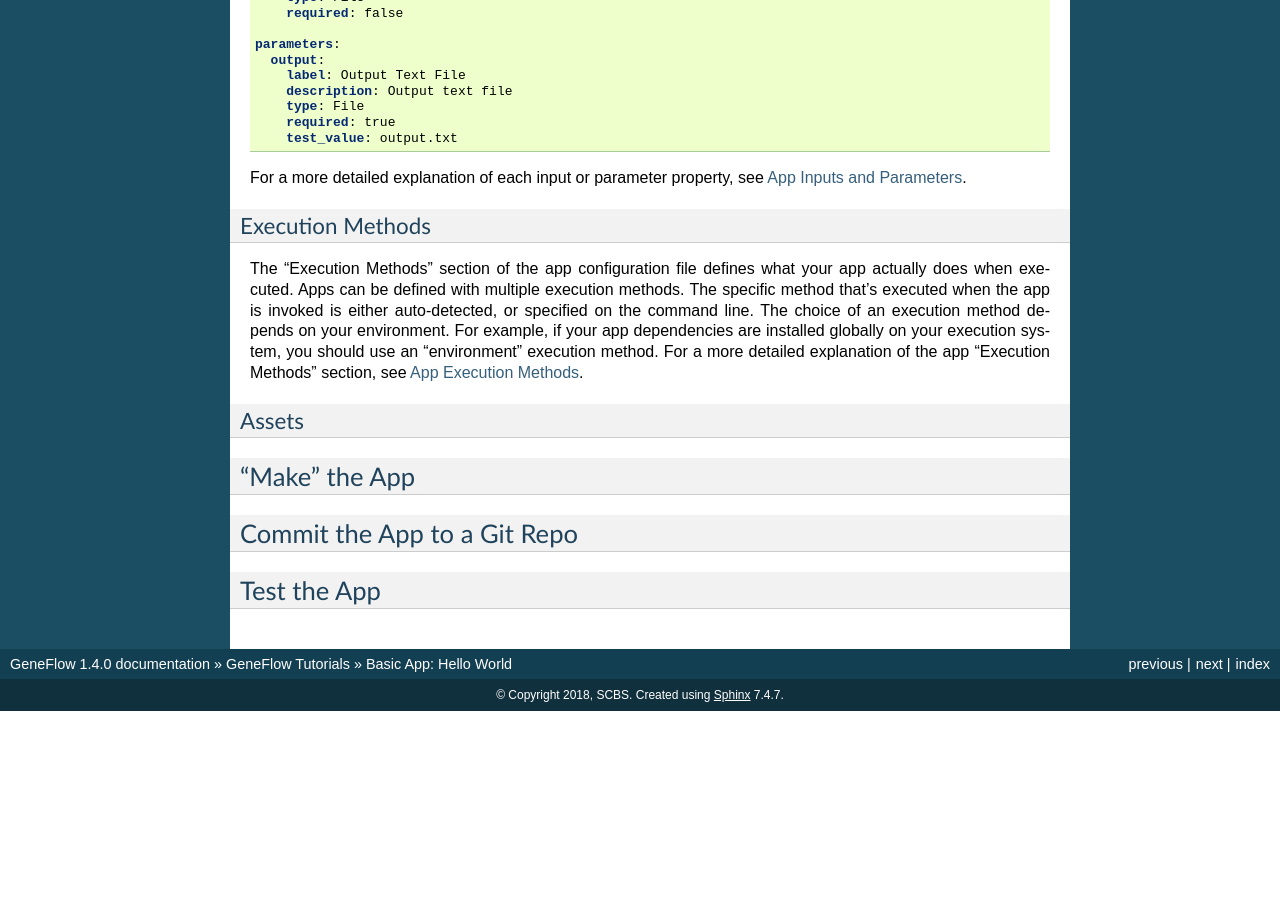
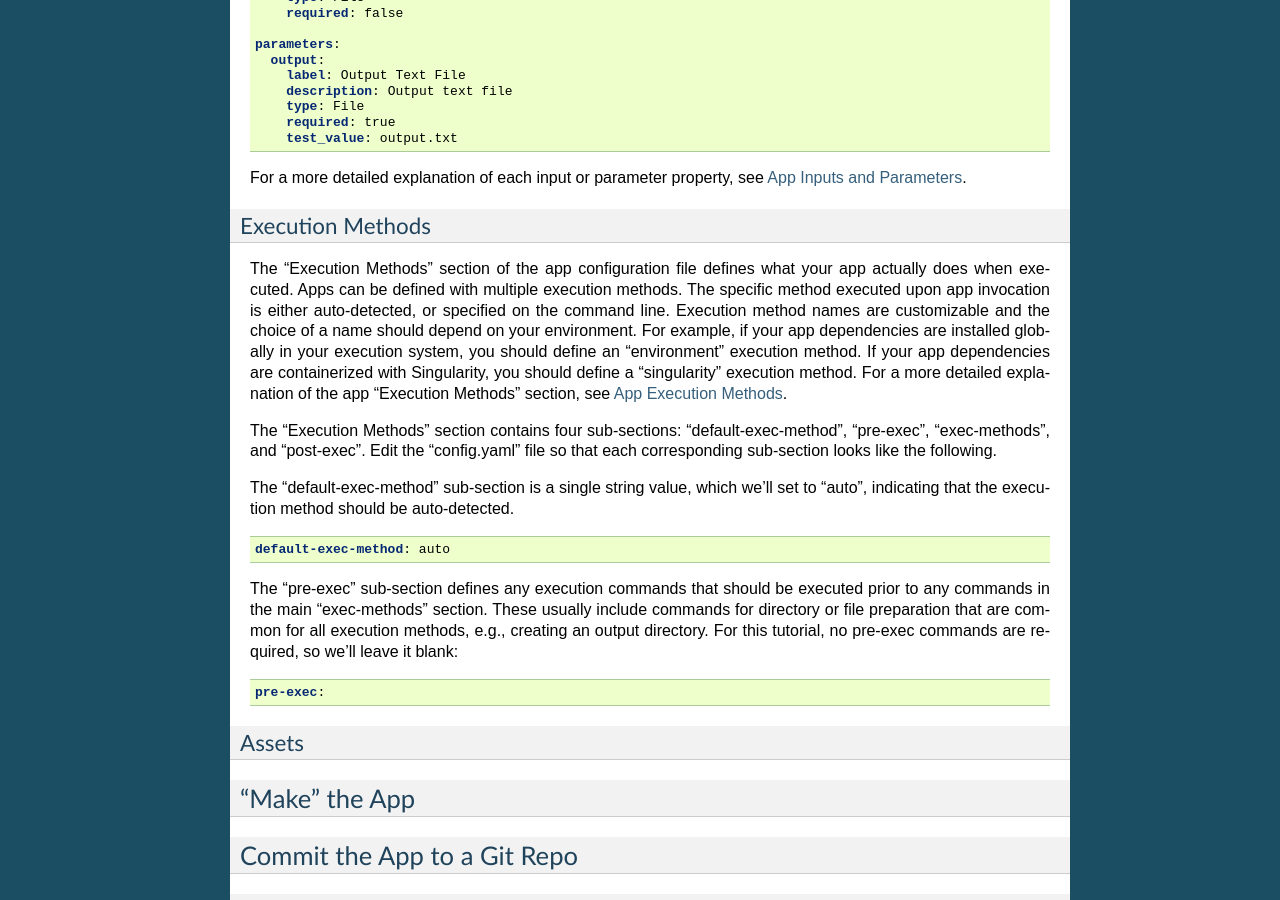
Before and after one commit to CDCgov/geneflow, a Sphinx documentation site: the page built from docs/chapters/tutorials/basic-app.rst, in a window 1280 px wide and 900 px high, scrolled down 3851 px. Built offline with Sphinx 7.4.7, drawn with Linux system fonts in a browser that asks for light colours; before the commit the page ends 4562 px from its top, so only the background shows below that.

Commit message:
update app exec section in basic app tutorial

```diff
--- a/docs/chapters/tutorials/basic-app.rst
+++ b/docs/chapters/tutorials/basic-app.rst
@@ -229,7 +229,23 @@ For a more detailed explanation of each input or parameter property, see :ref:`A
 Execution Methods
 ~~~~~~~~~~~~~~~~~
 
-The "Execution Methods" section of the app configuration file defines what your app actually does when executed. Apps can be defined with multiple execution methods. The specific method that's executed when the app is invoked is either auto-detected, or specified on the command line. The choice of an execution method depends on your environment. For example, if your app dependencies are installed globally on your execution system, you should use an "environment" execution method. For a more detailed explanation of the app "Execution Methods" section, see :ref:`App Execution Methods <app-execution-methods>`.
+The "Execution Methods" section of the app configuration file defines what your app actually does when executed. Apps can be defined with multiple execution methods. The specific method executed upon app invocation is either auto-detected, or specified on the command line. Execution method names are customizable and the choice of a name should depend on your environment. For example, if your app dependencies are installed globally in your execution system, you should define an "environment" execution method. If your app dependencies are containerized with Singularity, you should define a "singularity" execution method. For a more detailed explanation of the app "Execution Methods" section, see :ref:`App Execution Methods <app-execution-methods>`.
+
+The "Execution Methods" section contains four sub-sections: "default-exec-method", "pre-exec", "exec-methods", and "post-exec". Edit the "config.yaml" file so that each corresponding sub-section looks like the following.
+
+The "default-exec-method" sub-section is a single string value, which we'll set to "auto", indicating that the execution method should be auto-detected.
+
+.. code-block:: yaml
+
+    default-exec-method: auto
+
+The "pre-exec" sub-section defines any execution commands that should be executed prior to any commands in the main "exec-methods" section. These usually include commands for directory or file preparation that are common for all execution methods, e.g., creating an output directory. For this tutorial, no pre-exec commands are required, so we'll leave it blank:
+
+.. code-block:: yaml
+
+    pre-exec:
+
+
 
 
 
```
